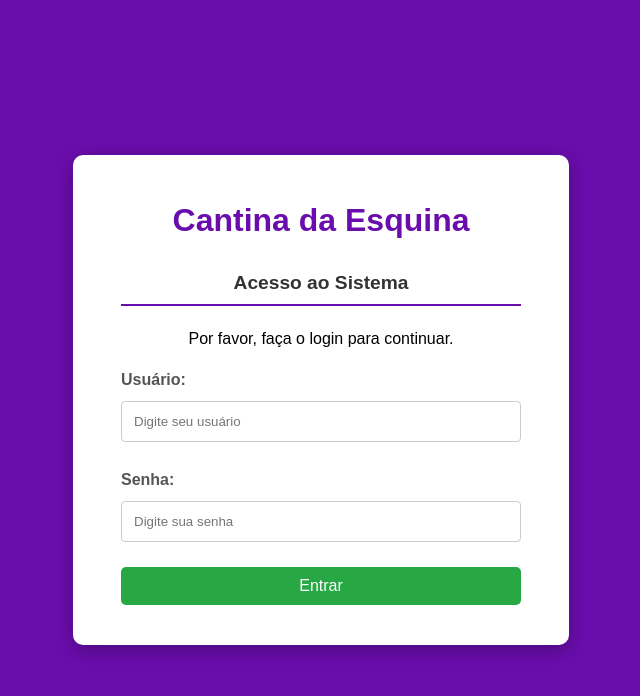
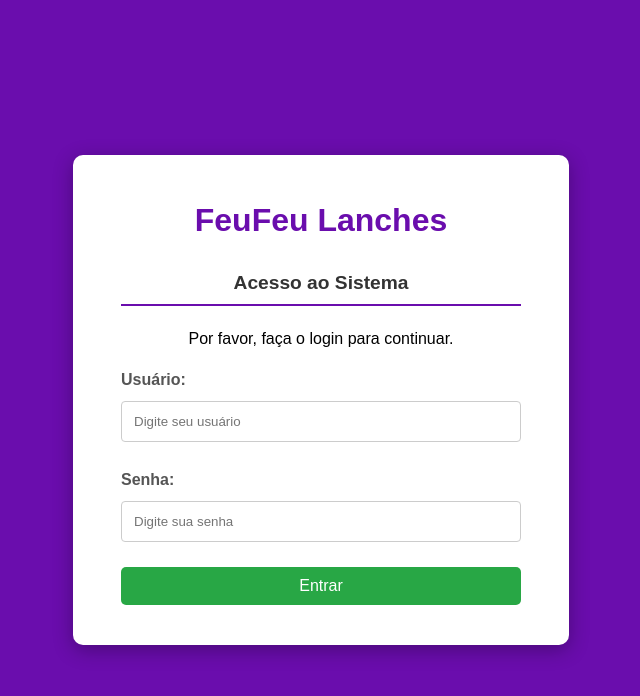
Before and after one commit to BIRFeuFeu/Controle-de-Cantina, a plain HTML site: page index.html in a window 1280 px wide. Shown: the whole page, without its empty margins (319-959 px from the left). Drawn offline with Linux system fonts and the light colour scheme.

Commit message:
Update index.html

```diff
--- a/index.html
+++ b/index.html
@@ -3,13 +3,13 @@
 <head>
     <meta charset="UTF-8">
     <meta name="viewport" content="width=device-width, initial-scale=1.0">
-    <title>Login - Cantina da Esquina</title>
+    <title>Login - FeuFeu Lanches</title>
     <link rel="stylesheet" href="style.css">
 </head>
 <body class="body-login">
 
     <div class="login-container">
-        <h1>Cantina da Esquina</h1>
+        <h1>FeuFeu Lanches</h1>
         <h2>Acesso ao Sistema</h2>
         <p>Por favor, faça o login para continuar.</p>
 
```
